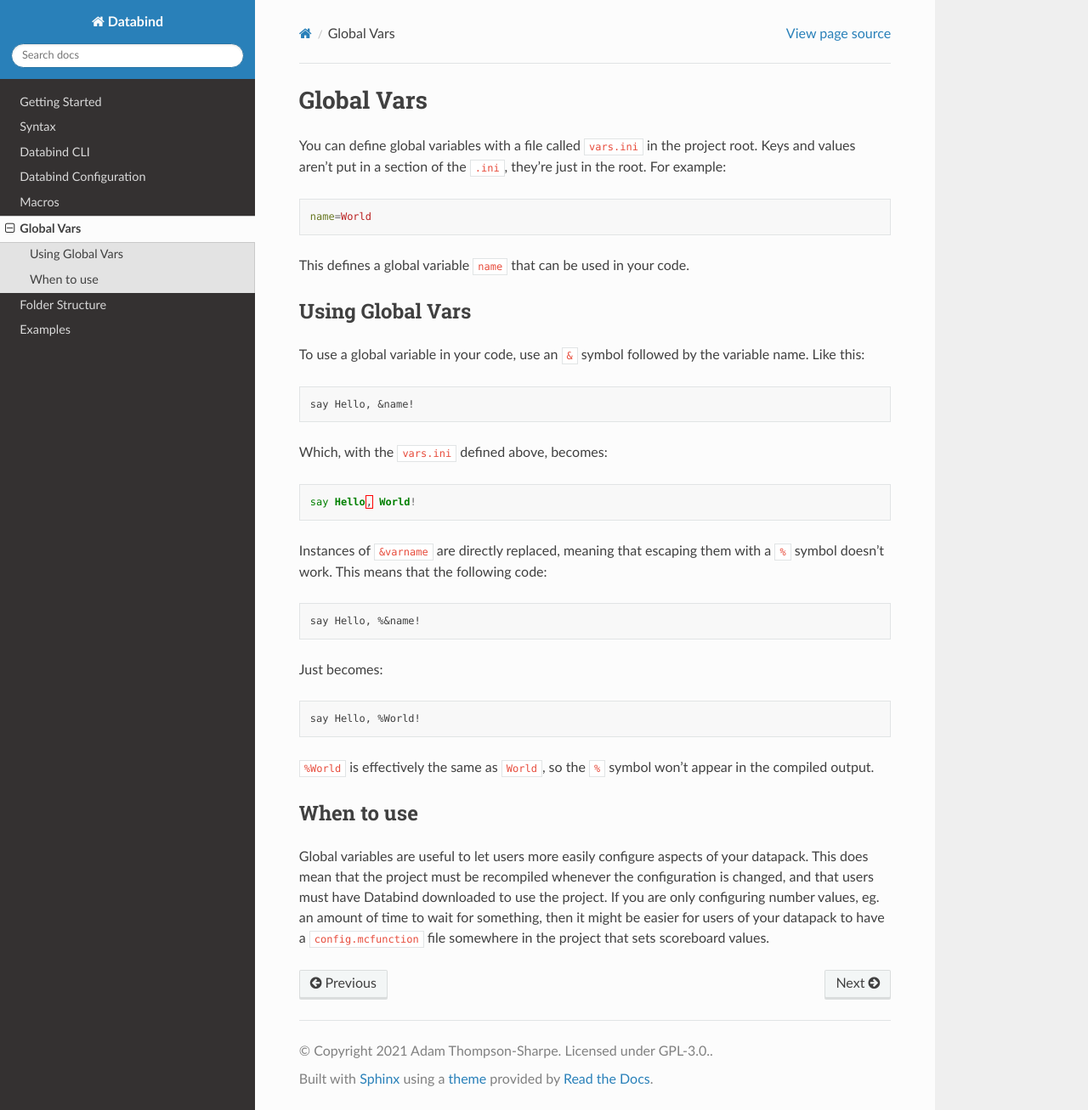
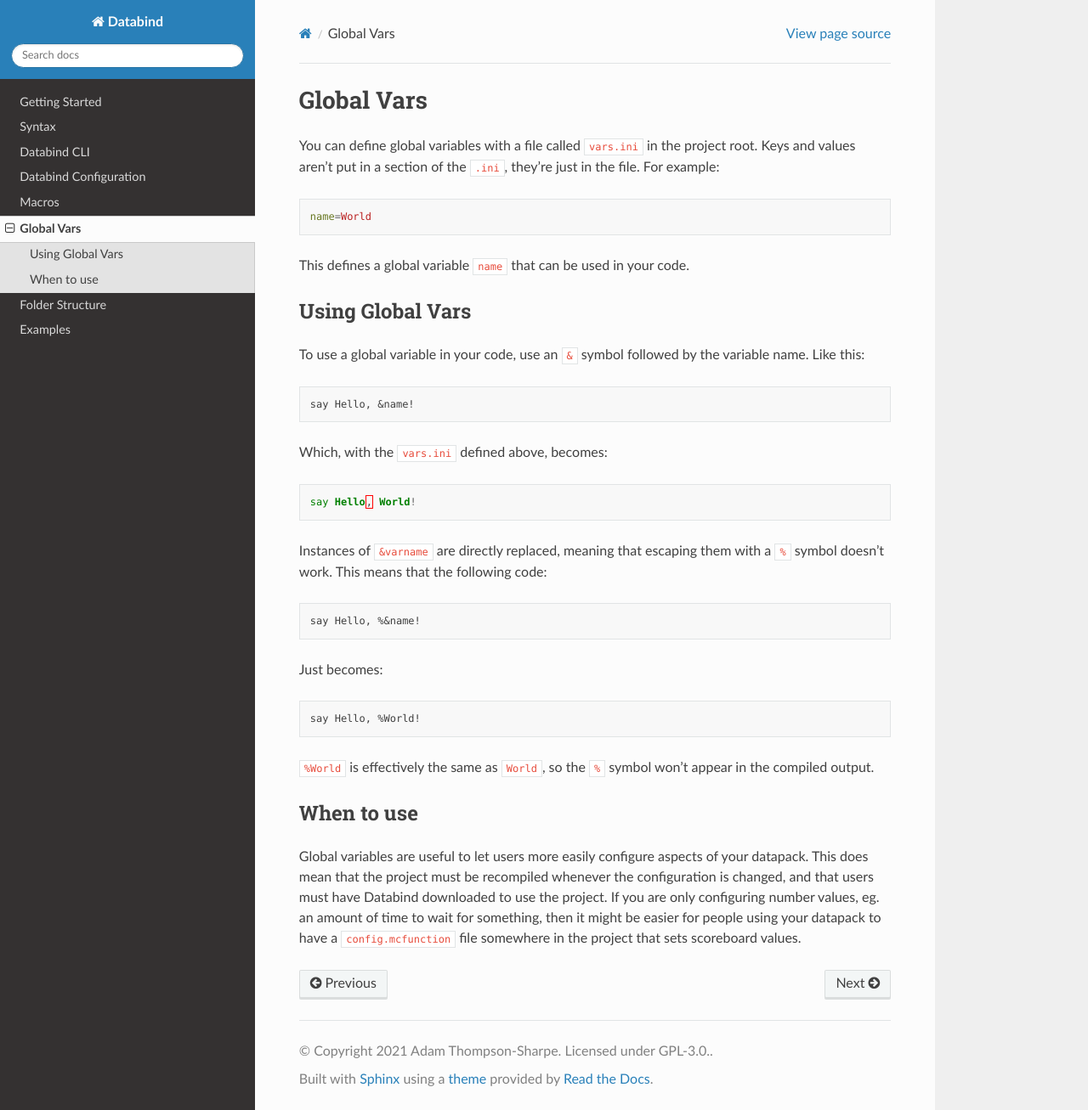
Before and after one commit to MysteryBlokHed/databind, a Sphinx documentation site: the page built from docs/global_vars.rst, in a window 1280 px wide and 1307 px high. Shown: the whole window at 85% size. Built offline with Sphinx 7.4.7 and the Read the Docs theme 2.0.0, drawn with Linux system fonts in a browser that asks for light colours.

Commit message:
Update global_vars.rst

```diff
--- a/docs/global_vars.rst
+++ b/docs/global_vars.rst
@@ -1,9 +1,8 @@
 Global Vars
 ===========
 
-You can define global variables with a file called ``vars.ini``
-in the project root. Keys and values aren't put in a section of the ``.ini``,
-they're just in the root. For example:
+You can define global variables with a file called ``vars.ini`` in the project root.
+Keys and values aren't put in a section of the ``.ini``, they're just in the file. For example:
 
 .. code-block:: ini
 
@@ -52,5 +51,5 @@ of your datapack. This does mean that the project must be recompiled
 whenever the configuration is changed, and that users must have Databind
 downloaded to use the project. If you are only configuring number values,
 eg. an amount of time to wait for something, then it might be easier for
-users of your datapack to have a ``config.mcfunction`` file somewhere in the
+people using your datapack to have a ``config.mcfunction`` file somewhere in the
 project that sets scoreboard values.
```
